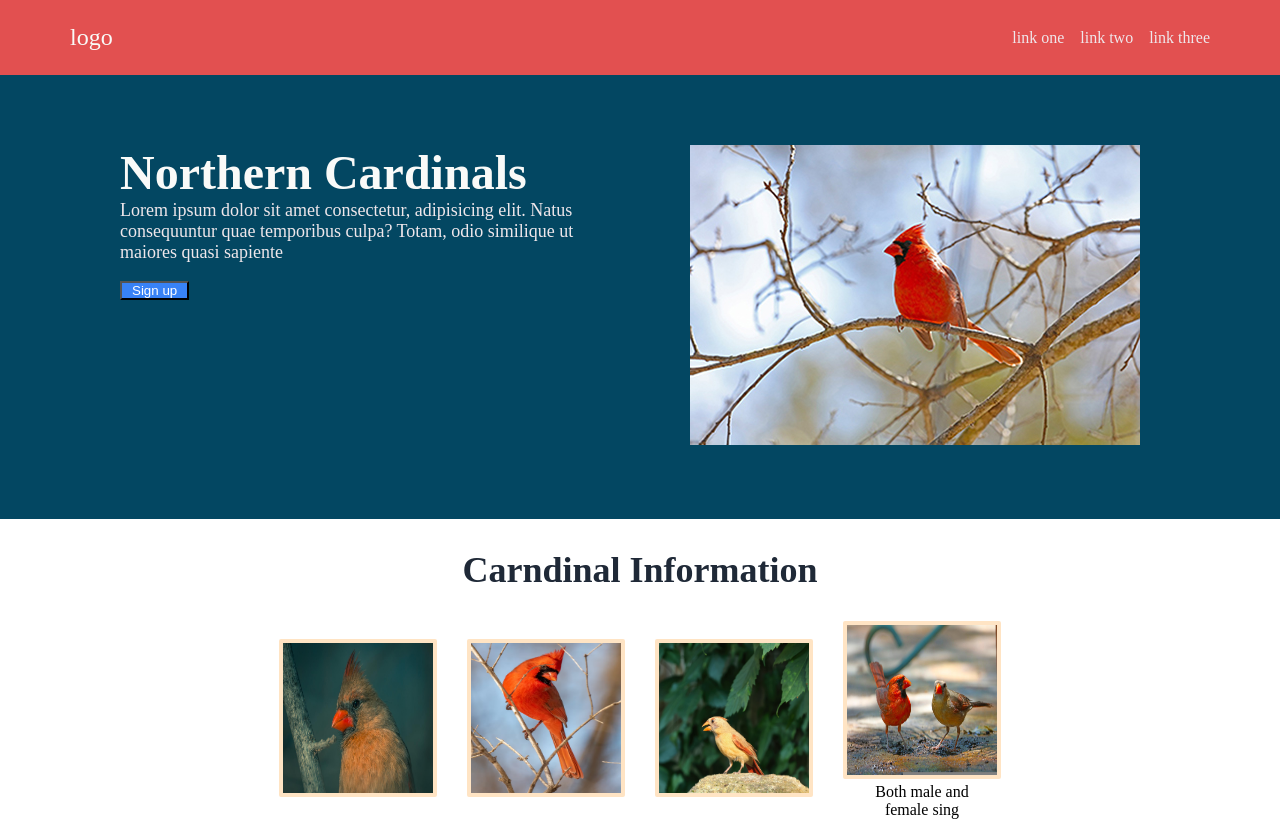
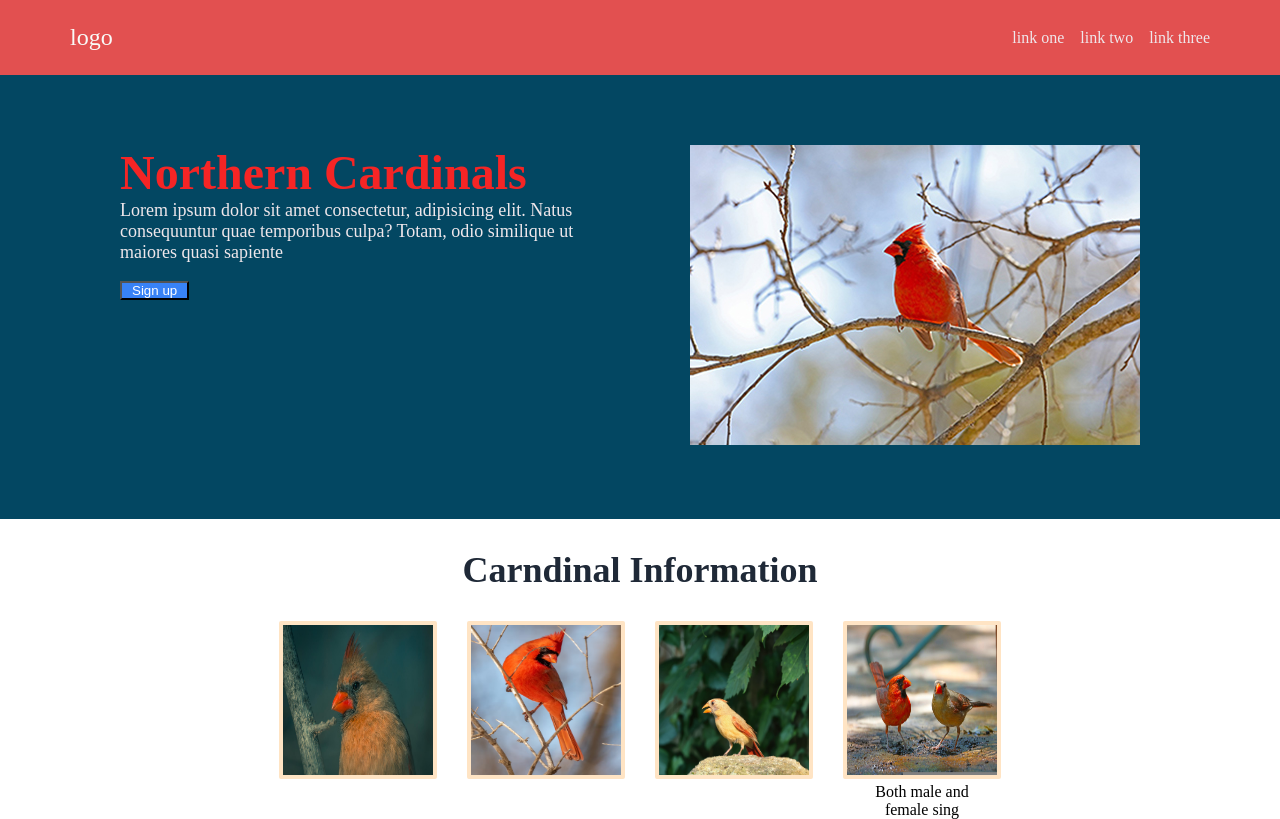
Before and after one commit to CozyFlintstone/Landing-Page, a plain HTML site: page index.html in a window 1280 px wide. Drawn offline with Linux system fonts and the light colour scheme.

Commit message:
Add text-align to text class

```diff
--- a/style.css
+++ b/style.css
@@ -54,7 +54,7 @@ a {
 h1 {
     font-size: 48px;
     font-weight: 800;
-    color: #f9faf8;
+    color: #f52525;
     margin-bottom: 0;
     margin-top: 0;
 }
@@ -82,8 +82,10 @@ h2 {
     display: flex;
     gap: 30px;
     justify-content: center;
-    align-items: center;
-    text-align: center;
+}
+
+.info {
+    max-width: 200px;
 }
 
 .info-img {
@@ -94,5 +96,5 @@ h2 {
 }
 
 .text {
-
+ text-align: center;
 }
```
